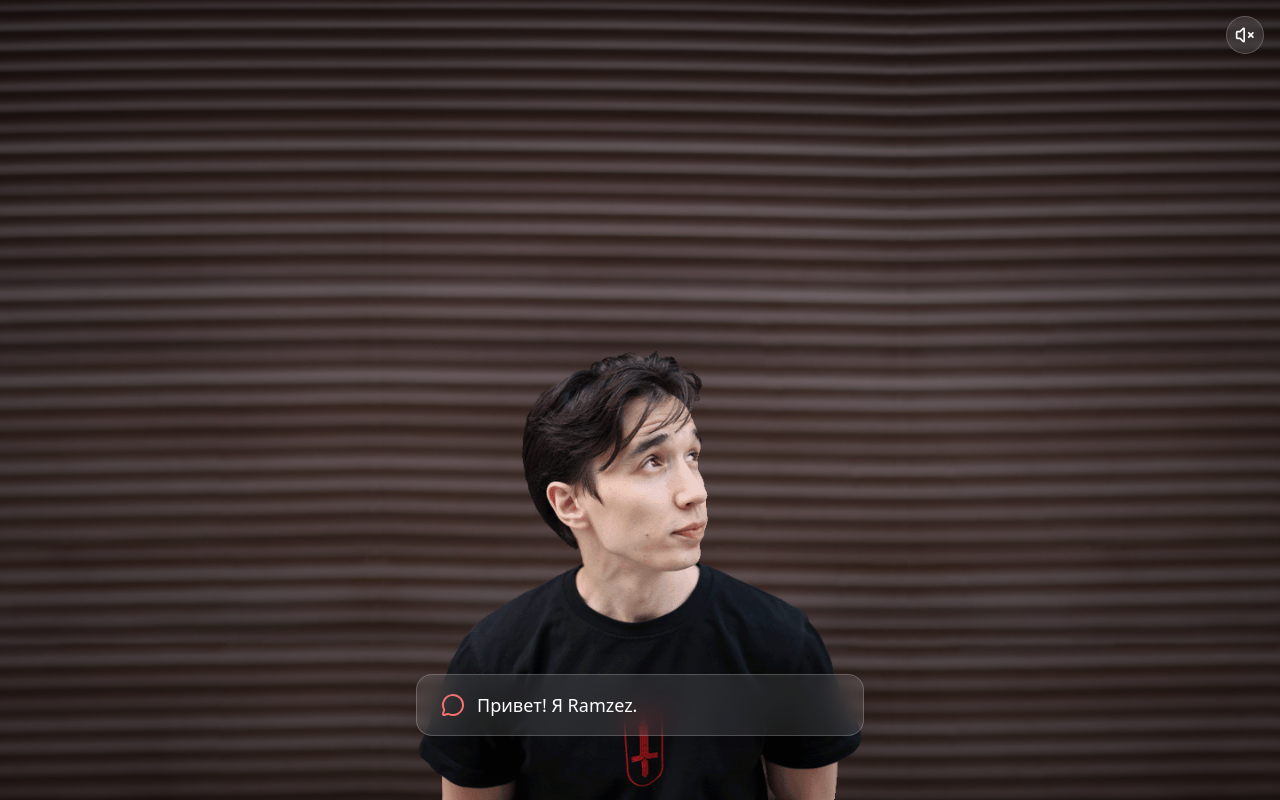
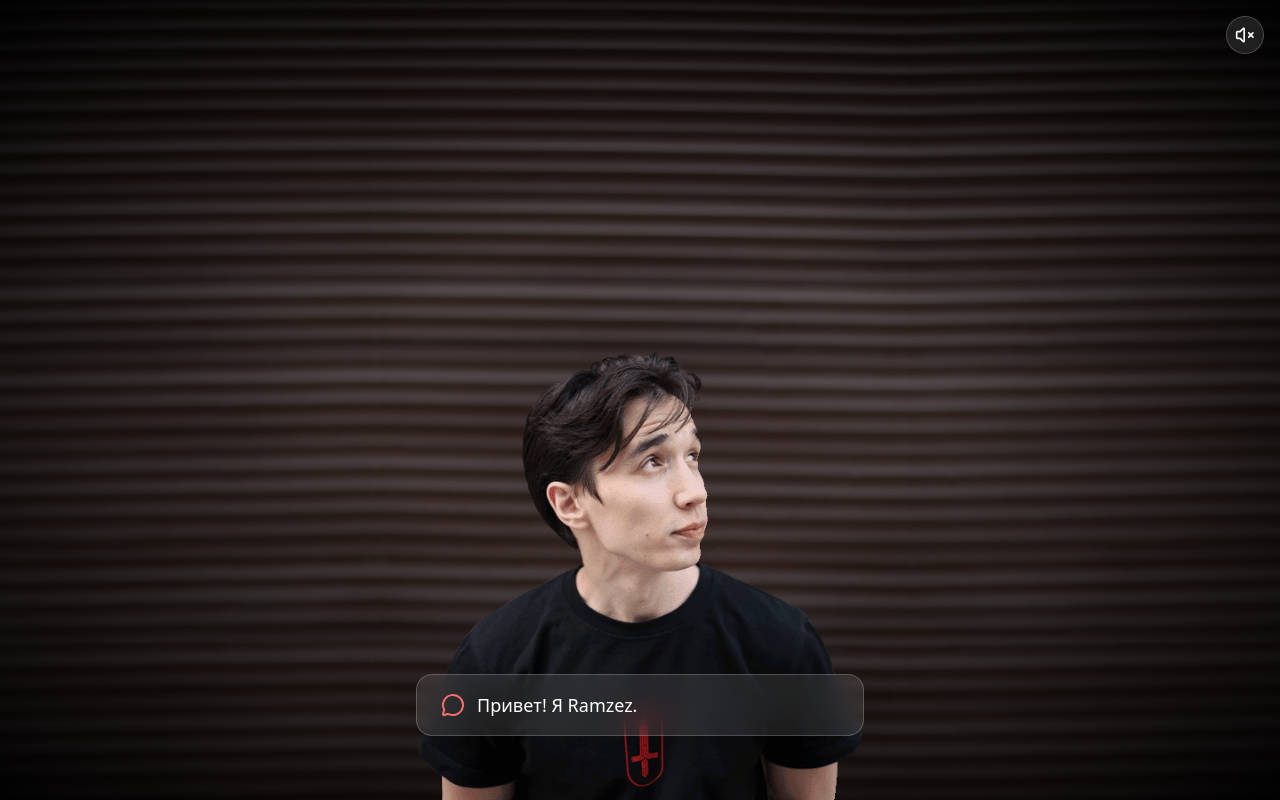
Before and after one commit to Ramzezzzzz/ramzez-portfolio, a React app: page / in a window 1280 px wide. Built offline with nearby package versions, Linux system fonts and the light colour scheme; the HTML template or start-up script is replaced by a standard one.

Commit message:
20 фикс анимации появления

```diff
--- a/src/index.css
+++ b/src/index.css
@@ -18,5 +18,5 @@ html, body {
 
 .dark-gradient-fix {
   background: radial-gradient(ellipse at center, rgba(0,0,0,0.4) 30%, rgba(0,0,0,0.98) 100%) !important;
-  opacity: 0.6 !important;
+  opacity: 1.2 !important;
 }
```
